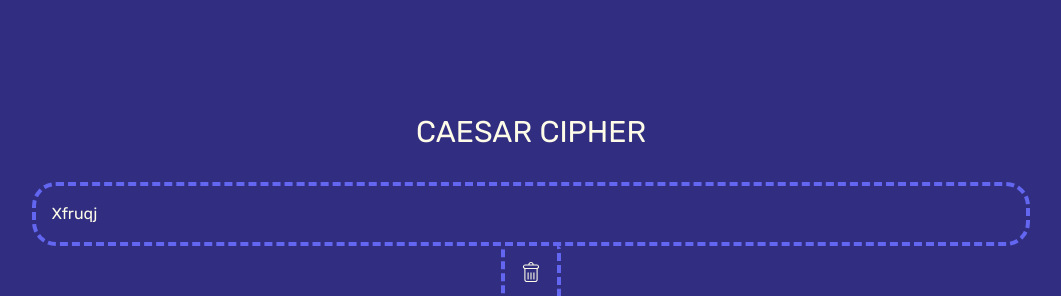
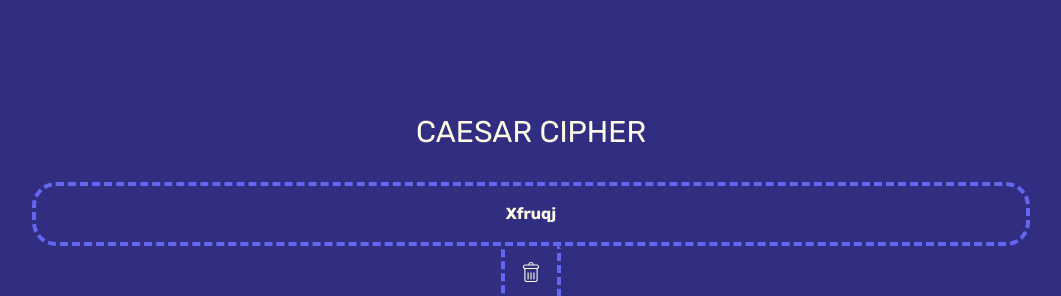
Before and after one commit to suti1979/caesarcipher, a Next.js app: page / in a window 1280 px wide. Both pictures are taken after typing "Sample", "5" into the empty fields and a click on the button "Code it!". Shown: the top 296 px of the page, without its empty margins (109-1170 px from the left). Built offline with nearby package versions, Linux system fonts and the light colour scheme.

Commit message:
centered coded text

```diff
--- a/components/Result.tsx
+++ b/components/Result.tsx
@@ -20,7 +20,7 @@ export default function Result({ code, setCode }: TCodeProps) {
       >
         <div
           onClick={() => copyToClipboard(code || "")}
-          className="w-4/5 rounded-3xl border-4 border-dashed border-indigo-500 p-4 transition-all
+          className="w-4/5 rounded-3xl border-4 border-dashed border-indigo-500 p-4 text-center font-bold  transition-all
           hover:w-full hover:cursor-pointer hover:bg-indigo-400 dark:border-gray-500 dark:hover:bg-gray-400"
         >
           <span>{code}</span>
```
